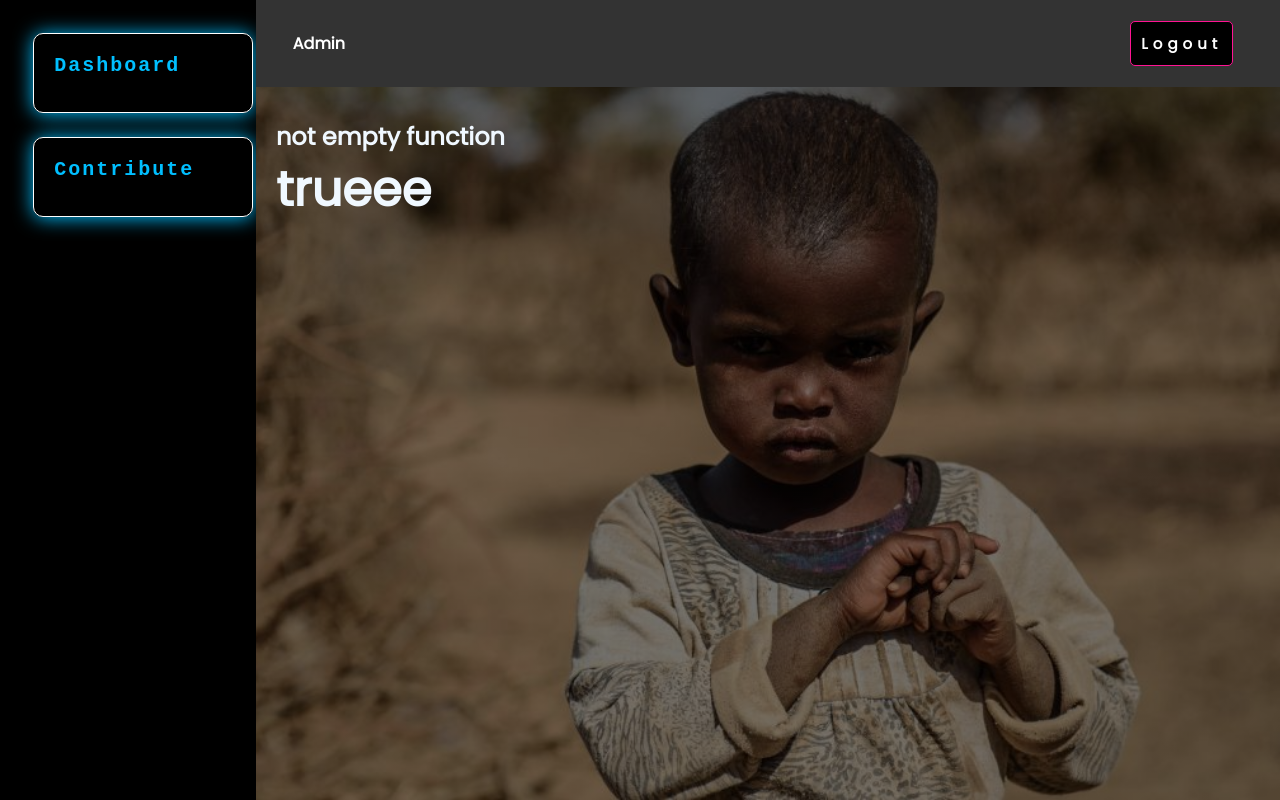
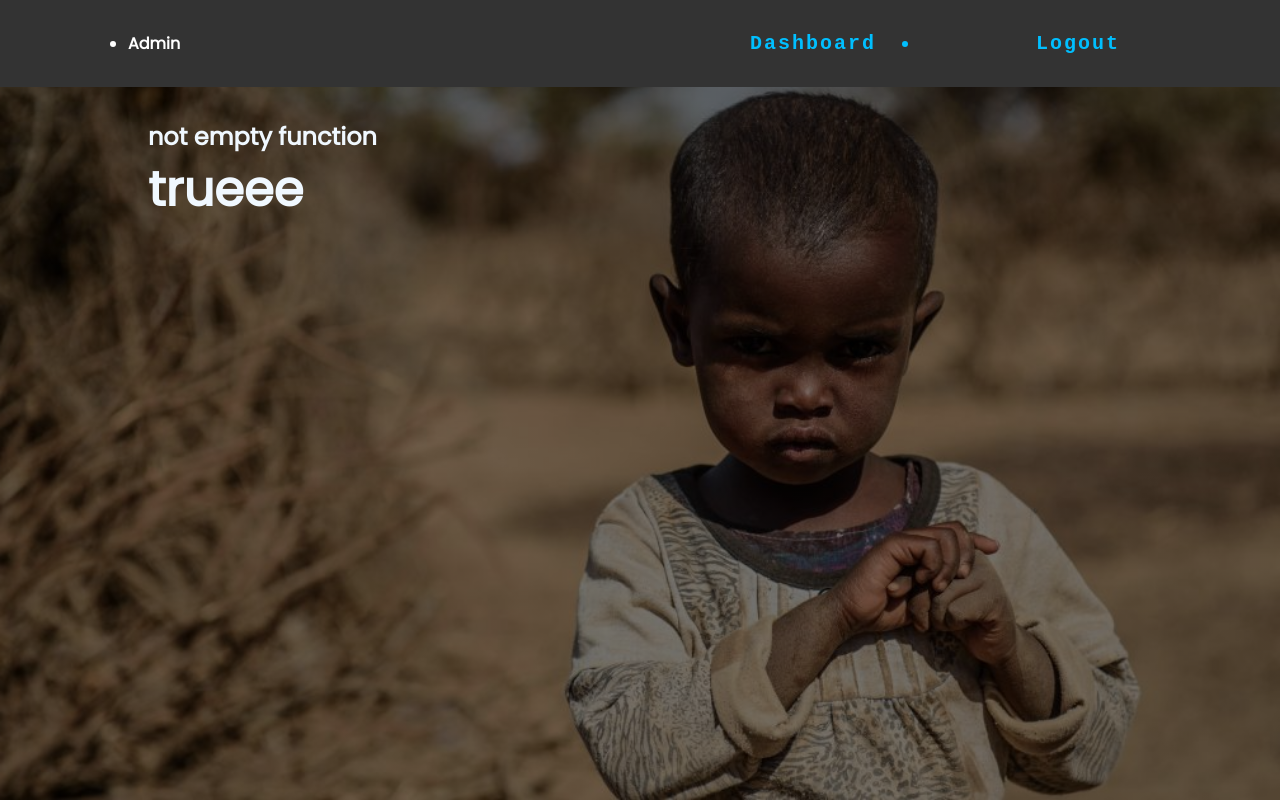
Before and after one commit to KambonoJeff/REACT-FRONT_DONATION_API, a React (Create React App) app: page /Notempty in a window 1280 px wide. Built offline with nearby package versions, Linux system fonts and the light colour scheme; sample sign-in values are in the browser's storage.

Commit message:
modified system

```diff
--- a/src/Ngo/NgoLogin.jsx
+++ b/src/Ngo/NgoLogin.jsx
@@ -19,6 +19,10 @@ export default function NgoLogin() {
     }
     console.log(payload);
     axiosClient.post('/ngo/login',payload).then(({data})=>{
+      console.log(data.message)
+      if(data.message == 'Credential unmatched!'){
+        setErrors(data.message)
+      }
       setNgo(data.name);
       setType(data.type);
       setToken(data.token);
@@ -45,10 +49,13 @@ export default function NgoLogin() {
 
    <form align="center" onSubmit={onSubmit} method="post">
    <h2>Ngo Login Form </h2>
-
+   <br />
+   <div className="alert">
+             {errors && <h5 align='center'>{errors}</h5>}
+            </div>
           <div className="form-control">
           <input ref={nameRef} type="text" placeholder='Enter your name' />
-          <input ref={passwordRef} type="password" placeholder='Enter your License Number' />
+          <input ref={passwordRef} type="number" placeholder='Enter your License Number' />
 
           <button  className="btn" type="submit"> Login </button>
           <button className='btn' onClick={()=>{navigate(-1)}}> Back </button>
--- a/src/components/DefaultLayout.js
+++ b/src/components/DefaultLayout.js
@@ -27,15 +27,8 @@ export default function DefaultLayout() {
   return (
     <div className="flex">
       <Header  onLogout={onLogout}  />
-    <aside>
-      <nav>
-       <Link className='link' to="/Dashboard">Dashboard</Link>
-       <Link className='link' to="/form">Contribute</Link>
-      </nav>
-    </aside>
     <main>
       <h3>default layout</h3>
-
       <br></br>
       <br></br>
       <Outlet />
--- a/src/components/Header.jsx
+++ b/src/components/Header.jsx
@@ -1,4 +1,4 @@
-import { useNavigate } from 'react-router-dom';
+import { Link, useNavigate } from 'react-router-dom';
 import { useStateContext } from './contexts/ContextProvider';
 
 import React from 'react'
@@ -9,19 +9,21 @@ export default function Header({ onLogout }) {
     admin,
     ngo,
   }=useStateContext();
-   let navigation = useNavigate();
 
-    if(admin){
-      console.log('somthing else')
-    }
 
   return (
     <header>
 
         <div>
-            <ul className="flex box">
+            <ul className="flex sm-box ">
                 <li > <h4> {admin}</h4></li>
-                <li ><a href="#" onClick={onLogout} className="btn">Logout</a></li>
+                <div className="flex" align='right'>
+
+                <Link className='link' to="/Dashboard">Dashboard</Link>
+
+
+                <li onClick={onLogout} className="link">Logout</li>
+                </div>
             </ul>
         </div>
 
--- a/src/components/forms/Request.jsx
+++ b/src/components/forms/Request.jsx
@@ -44,8 +44,9 @@ const Request=()=>{
       <br />
       <br />
       <div className="brd">
-      <h2 align='center'> Food Requesting Form</h2>
-      <h4 align='center'> The form is also used by the hospitality based institutions to post their left overs and the voluntary contributers to also post there donations</h4>
+      <h2 align='center'> Food Donation Form</h2>
+      <br />
+      <h4 align='center'>Enter the units of food you donating in kilograms</h4>
       <form action="" onSubmit={onSubmit}  method="post">
        <div className="form-control">
          <input type="number" name="Cereals" id="Cereals" ref={cerealsRef} placeholder='Cereals' />
--- a/src/components/update/RequestsUpdate.jsx
+++ b/src/components/update/RequestsUpdate.jsx
@@ -1,5 +1,5 @@
 import React, { useEffect, useState } from 'react'
-import { Link, useNavigate, useParams } from 'react-router-dom'
+import { Link, Navigate, useNavigate, useParams } from 'react-router-dom'
 import axiosClient from '../../axios-client';
 
 const RequestsUpdate = () => {
@@ -33,7 +33,7 @@ const onSubmit = ( event )=>{
     axiosClient.post(`PostRequest/${id}`,request)
     .then(({data})=>{
         setLoad(false)
-        console.log('this the request after submission',data)
+        return <Navigate to="/users/requests"/>
     })
     .catch((err)=>{
         setLoad(false)
--- a/src/index.css
+++ b/src/index.css
@@ -19,19 +19,6 @@ body {
   background-size: cover;
 }
 
-
-aside {
-  background-color: black;
-  padding: 10px;
-  width: 20%;
-  height: 100%;
-  position: fixed;
-  top: 0;
-  left: 0;
-  color: aliceblue;
-  overflow-y: auto;
-}
-/* Styles for links */
 a {
   color: deepskyblue;
   text-decoration: none;
@@ -43,9 +30,9 @@ a:hover {
 /* Styles for main content */
 main {
   padding: 20px;
-  margin-left: 20%;
   display: block;
-  width: 90%;
+  width: 80%;
+  margin: auto;
 }
 h1 {
   font-size: 48px;
@@ -77,6 +64,10 @@ img{
   max-width: 95%;
   margin: auto;
 }
+.sm-box{
+  max-width: 80%;
+  margin: auto;
+}
 .mg-t{
   margin-top: 1.9em;
 }
@@ -85,8 +76,7 @@ header {
   position: fixed;
   top: 0;
   left: 0;
-  width: 80%;
-  margin-left: 20%;
+  width: 100%;
   color: white;
 }
 nav{
@@ -94,11 +84,11 @@ nav{
   padding: .7em;
 }
 .link{
-  border: 1px solid white;
+  border: none;
   padding: .9em;
   width:11em;
   color: grey;
-  height:4em;
+  height:fit-content;
 }
 .container {
   width: 85%;
@@ -106,7 +96,6 @@ nav{
   background-color: rgba(0, 0, 0, 0.453);
   overflow: auto;
   height: 40em;
-  /* border: 1px solid deeppink; */
   padding: 2em;
   border-radius: 5px;
   color:yellow;
@@ -237,7 +226,6 @@ td:hover{
   font-size: 20px;
   letter-spacing: 2px;
   border-radius: .5em;
-  box-shadow: 0 1px 19px;
 
 
 }
@@ -259,6 +247,14 @@ td:hover{
 Link:hover{
   cursor: pointer;
   color: #ff6633;
+  border-bottom: 1px solid white;
+
+}
+.link:hover{
+  cursor: pointer;
+  color: #ff6633;
+  border-bottom: 1px solid white;
+
 }
 /* Form Styling */
 .form-control {
--- a/src/router.jsx
+++ b/src/router.jsx
@@ -151,11 +151,11 @@ const router = createBrowserRouter([
                 element: <Register/>
             },
             {
-                path:'/admin/register',
+                path:'/admin/login',
                 element: <Admin/>
             },
             {
-                path:'/ngo/register',
+                path:'/ngo/login',
                 element: <NgoLogin/>
             },
         ]
--- a/src/views/Dashboard.jsx
+++ b/src/views/Dashboard.jsx
@@ -9,6 +9,7 @@ export default function Dashboard() {
       <br />
       <div className="box">
         <h2 align="center"> Hello {admin} . </h2>
+        <br />
           <h3 align="center">Welcome to our donation app, where every act of generosity has the power to ignite positive change. Join us in making a difference today</h3>
           <div className="flex box box mg-t">
             <p>I hope this message finds you well. I want to share an incredible opportunity to make a lasting impact in our world. By donating to this just cause, you have the chance to be a catalyst for change. Your contribution will provide essential resources, uplift marginalized communities, and promote equality and justice. Every dollar you give has the power to transform lives, restore hope, and create a brighter future for those who need it most. Together, let's stand up for what is right and make a difference that resonates for generations to come. Please consider donating and being part of this extraordinary journey toward a more compassionate and equitable society.
--- a/src/views/Login.jsx
+++ b/src/views/Login.jsx
@@ -20,7 +20,9 @@ export default function Login() {
     console.log(payload)
     axiosClient.post("/login",payload).then(
       ({data})=>{
-
+        if(data.message == 'Credentials do not match'){
+          setErrors(data.message)
+        }
         setType(data.type)
         setUser(data.user);
         setToken(data.token);
@@ -45,37 +47,29 @@ export default function Login() {
 
    <form align="center" onSubmit={onSubmit} method="post">
    <h2>Login Form </h2>
+   <br />
    {
-            errors &&
             <div className="alert">
-              {
-                Object.keys(errors).map(key =>(
-                  <h2 align="center" key={key}>
-                    {errors[key][0]}
-                  </h2>
-                ))
-              }
-
-
+             {errors && <h5 align='center'>{errors}</h5>}
             </div>
 
           }
           <div className="form-control">
-            <h2 align="center">{errors}</h2>
           <input ref={emailRef} type="email" placeholder='Enter your Email' />
           <input ref={passwordRef} type="password" placeholder='Enter your Password' />
 
           <button  className="btn" type="submit"> Login </button>
           <br />
-          <h3 align="center">
+          <h4 align="center">
             Not Registered ? <a href="/register">Register Now</a>
-          </h3>
+          </h4>
+          <br />
+          <h4 align="center">
+            Are you an NGO ? <a href="/ngo/login"> login here </a>
+          </h4>
           </div>
           <br />
           <div>
-
-          <Link className='btn' to='/admin/register'> Admin </Link>
-          <Link className='btn' to='/ngo/register'> Ngo </Link>
           </div>
    </form>
 
```
